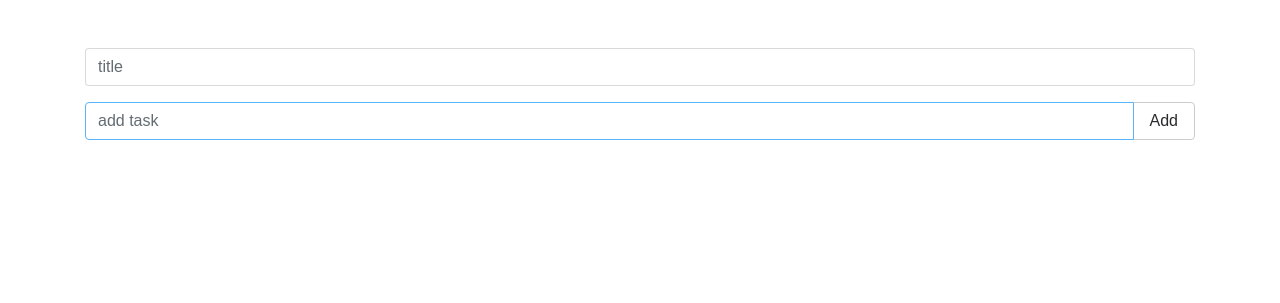
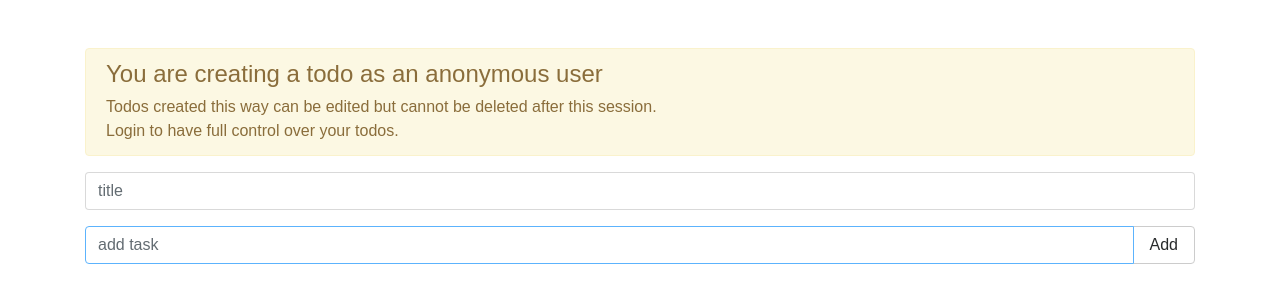
Before and after one commit to codebicycle/buy-milk, a Flask app: page /todos/new in a window 1280 px wide. Shown: the part 56-359 px from the top of the page. Run offline with Flask 2, Linux system fonts and the light colour scheme; some libraries are stand-ins or nearby versions.

Commit message:
Add create todo as anonymous warning

```diff
--- a/todo/templates/todo_new.html
+++ b/todo/templates/todo_new.html
@@ -4,6 +4,14 @@
 {% block title %}Todo New{% endblock %}
 
 {% block content %}
+
+{% if not session.user_id %}
+<div class="alert alert-warning" role="alert">
+  <h4 class="alert-heading">You are creating a todo as an anonymous user</h4>
+  <p class="mb-0">Todos created this way can be edited but cannot be deleted after this session.</p>
+  <p class="mb-0">Login to have full control over your todos.</p>
+</div>
+{% endif %}
 
 <form method="post" action="{{ url_for('todo_create') }}">
   {{ form.csrf_token }}
```
